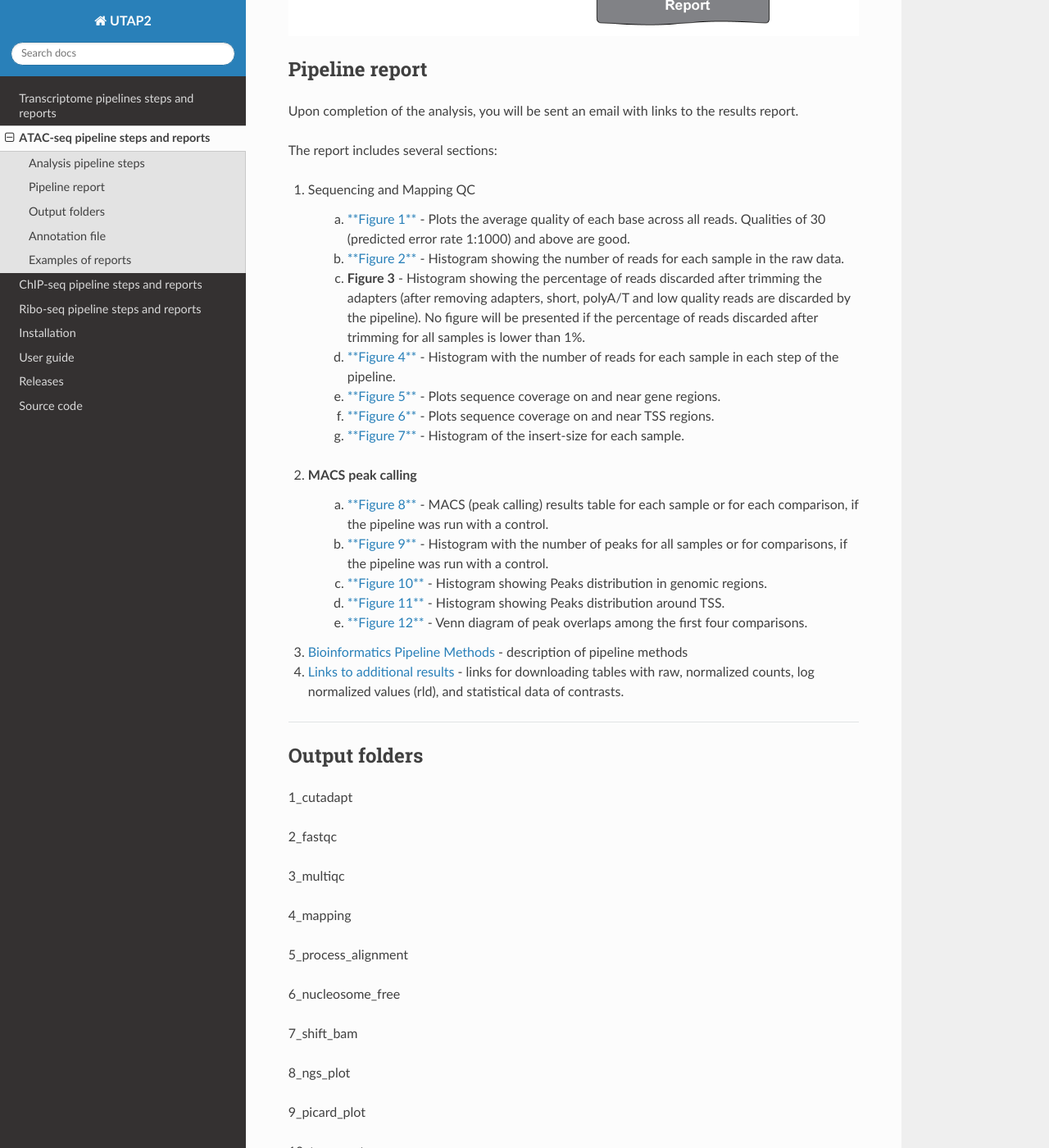
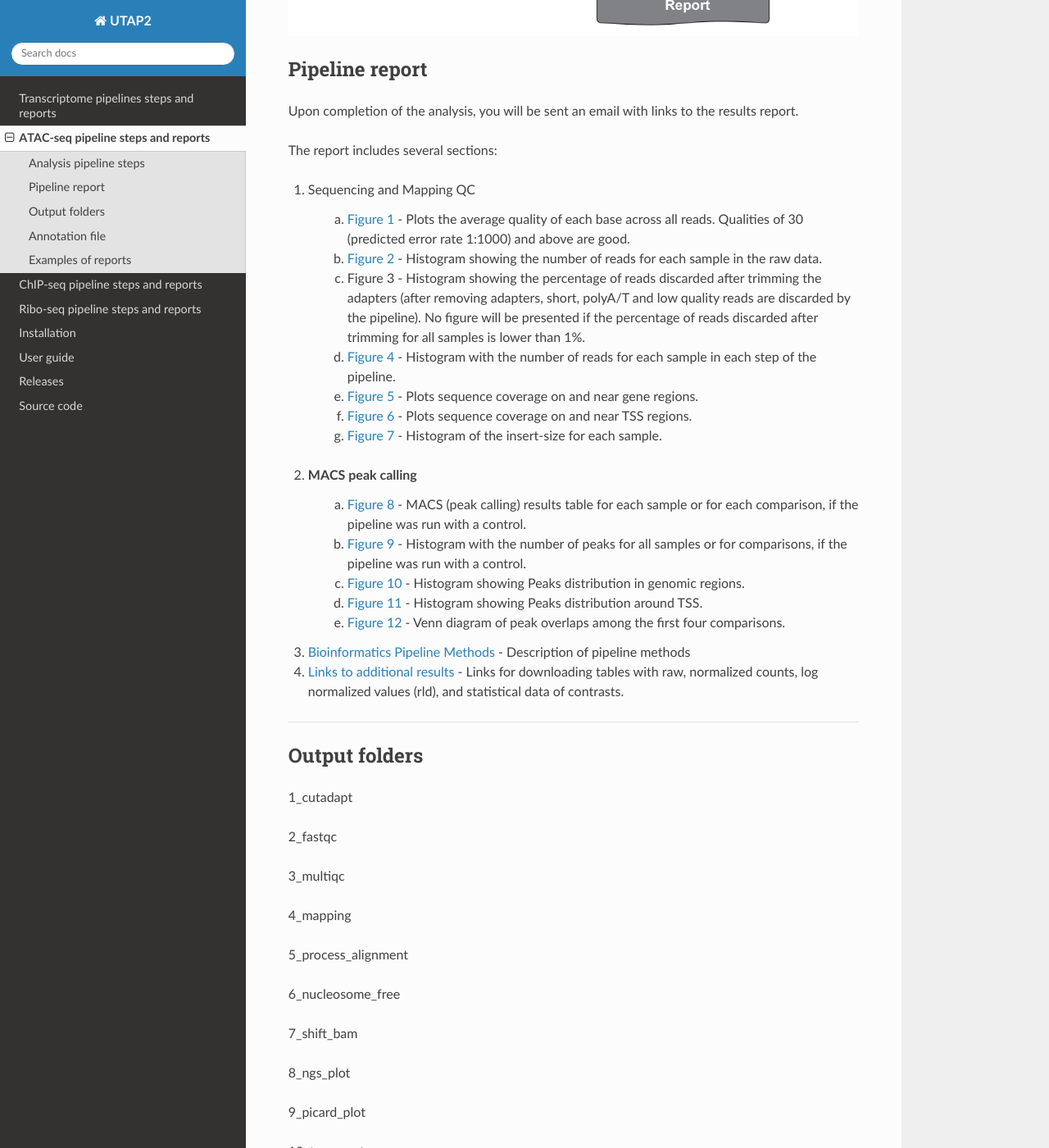
Before and after one commit to utap2/utap2, a Sphinx documentation site: the page built from docs/rst/atac-seq-results.rst, in a window 1280 px wide and 1400 px high, scrolled down 1750 px. Shown: the whole window at 82% size. Built offline with Sphinx 7.4.7 and the Read the Docs theme 3.1.0, drawn with Linux system fonts in a browser that asks for light colours; pages that are not in the unit, such as notebooks, are missing from menus; some of the changed text lies outside the part shown.

Commit message:
Update atac-seq-results.rst

```diff
--- a/docs/rst/atac-seq-results.rst
+++ b/docs/rst/atac-seq-results.rst
@@ -7,27 +7,37 @@ Analysis pipeline steps
 
 1. Reads trimming: Reads are quality trimmed using cutadapt (DOI: 14806/ej.17.1.200) (with the parameters --times 2 -q 20 -m 25). In this process primers corresponding to the TruSeq protocol are removed (output is in folder 1).
 
+
 2. Quality control: Reads quality control is evaluated using FastQC (with the parameter --cassava). (in output folder 2), and a report file, containing quality reports for all of the samples, is generated using multiQC (in output folder 3).
 
+
 3. Mapping to genomes: The quality trimmed reads are mapped to Mouse and Human genomes using Bowtie2 (doi: 10.1038/nmeth.1923.) (with the parameters --local for all analyses and, in addition, -X 2000 for paired end analyses). Refseq annotation is provided for the mapped genes.
+
 
 4. Alignment filtering: Following the alignment, mitochondrial genes are removed from the analysis (using the grep command).
    Reads are filtered using samtools view with the parameters -F 4 to remove unmapped reads that are output by bowtie2, and with -f 0x2 -q 39 for paired end reads.
    Duplicated reads are removed using picard-tools. The remaining unique reads are indexed and sorted using samtools index and samtools sort.
    Statistics on the alignment is generated using flagstat (output is in folder 5).
 
+
 5. Reads shifting: To account for the 9-bp duplication created by DNA repair of the nick by Tn5 transposase (as described by Buenrostro et al. 2013 PMID: 24097267), aligned reads are shifted + 4 bp and − 5 bp for positive and negative strand respectively, using using bedtools bamtobed and awk commands.
+
 
 6. Select nucleosome-free fragments: fragments of length <120bp are selected using the awk command (alignments are in folder 6), and insert size distributions are plotted before and after size selection (output is in folder 8, plots after selection end with "_nucl_free").
 
+
 7. Visualization in graphs: reads coverage on gene body and around the TSS are graphically visualized using ngsplot (output is in folder 7).
+
 
 8. Read counts on TSS: for mm10 genome we count the number of reads on genes’ TSS (Transcription Start Site) regions based on, Nature. 2016 Jun 30;534(7609):652-7 ).
 
+
 9. Peak calling: Broad peaks are called using MACS2 (output is in folder 11). The resulting peaks "*_peaks_filtered.broadPeak" are filtered to exclude peaks from the blacklist (https://github.com/Boyle-Lab/Blacklist/tree/master/lists).
+
 
 10. Peak annotation: The predicted peaks are collected from all samples using multi_intersectBed and then annotated according to the corresponding genome using Homer (with default parameters).
     Analysis of peaks distribution in genomic regions, and around TSS is done using ChIPseeker, together with a venn diagram of overlap of peaks sets.
+
 
 .. image:: ../figures/atac-seq_workflow.jpg
 
@@ -42,25 +52,25 @@ The report includes several sections:
 
 1. Sequencing and Mapping QC
 
-    a. `**Figure 1** <https://dors4.weizmann.ac.il/utap/figures/atac_fig_1.png>`_ - Plots the average quality of each base across all reads. Qualities of 30 (predicted error rate 1:1000) and above are good.
-    b. `**Figure 2** <https://dors4.weizmann.ac.il/utap/figures/atac_fig_2.png>`_ - Histogram showing the number of reads for each sample in the raw data.
-    c. **Figure 3** - Histogram showing the percentage of reads discarded after trimming the adapters (after removing adapters, short, polyA/T and low quality reads are discarded by the pipeline).
+    a. `Figure 1 <https://dors4.weizmann.ac.il/utap/figures/atac_fig_1.png>`_ - Plots the average quality of each base across all reads. Qualities of 30 (predicted error rate 1:1000) and above are good.
+    b. `Figure 2 <https://dors4.weizmann.ac.il/utap/figures/atac_fig_2.png>`_ - Histogram showing the number of reads for each sample in the raw data.
+    c. Figure 3 - Histogram showing the percentage of reads discarded after trimming the adapters (after removing adapters, short, polyA/T and low quality reads are discarded by the pipeline).
        No figure will be presented if the percentage of reads discarded after trimming for all samples is lower than 1%.
-    d. `**Figure 4** <https://dors4.weizmann.ac.il/utap/figures/atac_fig_4.png>`_ - Histogram with the number of reads for each sample in each step of the pipeline.
-    e. `**Figure 5** <https://dors4.weizmann.ac.il/utap/figures/atac_fig_5.png>`_ - Plots sequence coverage on and near gene regions.
-    f. `**Figure 6** <https://dors4.weizmann.ac.il/utap/figures/atac_fig_6.png>`_ - Plots sequence coverage on and near TSS regions.
-    g. `**Figure 7** <https://dors4.weizmann.ac.il/utap/figures/atac_fig_7.png>`_ - Histogram of the insert-size for each sample.
+    d. `Figure 4 <https://dors4.weizmann.ac.il/utap/figures/atac_fig_4.png>`_ - Histogram with the number of reads for each sample in each step of the pipeline.
+    e. `Figure 5 <https://dors4.weizmann.ac.il/utap/figures/atac_fig_5.png>`_ - Plots sequence coverage on and near gene regions.
+    f. `Figure 6 <https://dors4.weizmann.ac.il/utap/figures/atac_fig_6.png>`_ - Plots sequence coverage on and near TSS regions.
+    g. `Figure 7 <https://dors4.weizmann.ac.il/utap/figures/atac_fig_7.png>`_ - Histogram of the insert-size for each sample.
 
 2. MACS peak calling
-    a. `**Figure 8** <https://dors4.weizmann.ac.il/utap/figures/atac_fig_8.png>`_ - MACS (peak calling) results table for each sample or for each comparison, if the pipeline was run with a control.
-    b. `**Figure 9** <https://dors4.weizmann.ac.il/utap/figures/atac_fig_9.png>`_ - Histogram with the number of peaks for all samples or for comparisons, if the pipeline was run with a control.
-    c. `**Figure 10** <https://dors4.weizmann.ac.il/utap/figures/atac_fig_10.png>`_ - Histogram showing Peaks distribution in genomic regions.
-    d. `**Figure 11** <https://dors4.weizmann.ac.il/utap/figures/atac_fig_11.png>`_ - Histogram showing Peaks distribution around TSS.
-    e. `**Figure 12** <https://dors4.weizmann.ac.il/utap/figures/atac_fig_12.png>`_ - Venn diagram of peak overlaps among the first four comparisons.
+    a. `Figure 8 <https://dors4.weizmann.ac.il/utap/figures/atac_fig_8.png>`_ - MACS (peak calling) results table for each sample or for each comparison, if the pipeline was run with a control.
+    b. `Figure 9 <https://dors4.weizmann.ac.il/utap/figures/atac_fig_9.png>`_ - Histogram with the number of peaks for all samples or for comparisons, if the pipeline was run with a control.
+    c. `Figure 10 <https://dors4.weizmann.ac.il/utap/figures/atac_fig_10.png>`_ - Histogram showing Peaks distribution in genomic regions.
+    d. `Figure 11 <https://dors4.weizmann.ac.il/utap/figures/atac_fig_11.png>`_ - Histogram showing Peaks distribution around TSS.
+    e. `Figure 12 <https://dors4.weizmann.ac.il/utap/figures/atac_fig_12.png>`_ - Venn diagram of peak overlaps among the first four comparisons.
 
-3. `Bioinformatics Pipeline Methods <https://dors4.weizmann.ac.il/utap/figures/atac_fig_13.png>`_ - description of pipeline methods
+3. `Bioinformatics Pipeline Methods <https://dors4.weizmann.ac.il/utap/figures/atac_fig_13.png>`_ - Description of pipeline methods
 
-4. `Links to additional results <https://dors4.weizmann.ac.il/utap/figures/atac_fig_14.png>`_ - links for downloading tables with raw, normalized counts, log normalized values (rld), and statistical data of contrasts.
+4. `Links to additional results <https://dors4.weizmann.ac.il/utap/figures/atac_fig_14.png>`_ - Links for downloading tables with raw, normalized counts, log normalized values (rld), and statistical data of contrasts.
 
 ---------------
 
```
Also changed, not shown: other parts of docs/rst/atac-seq-results.rst (+1 -6 lines).
